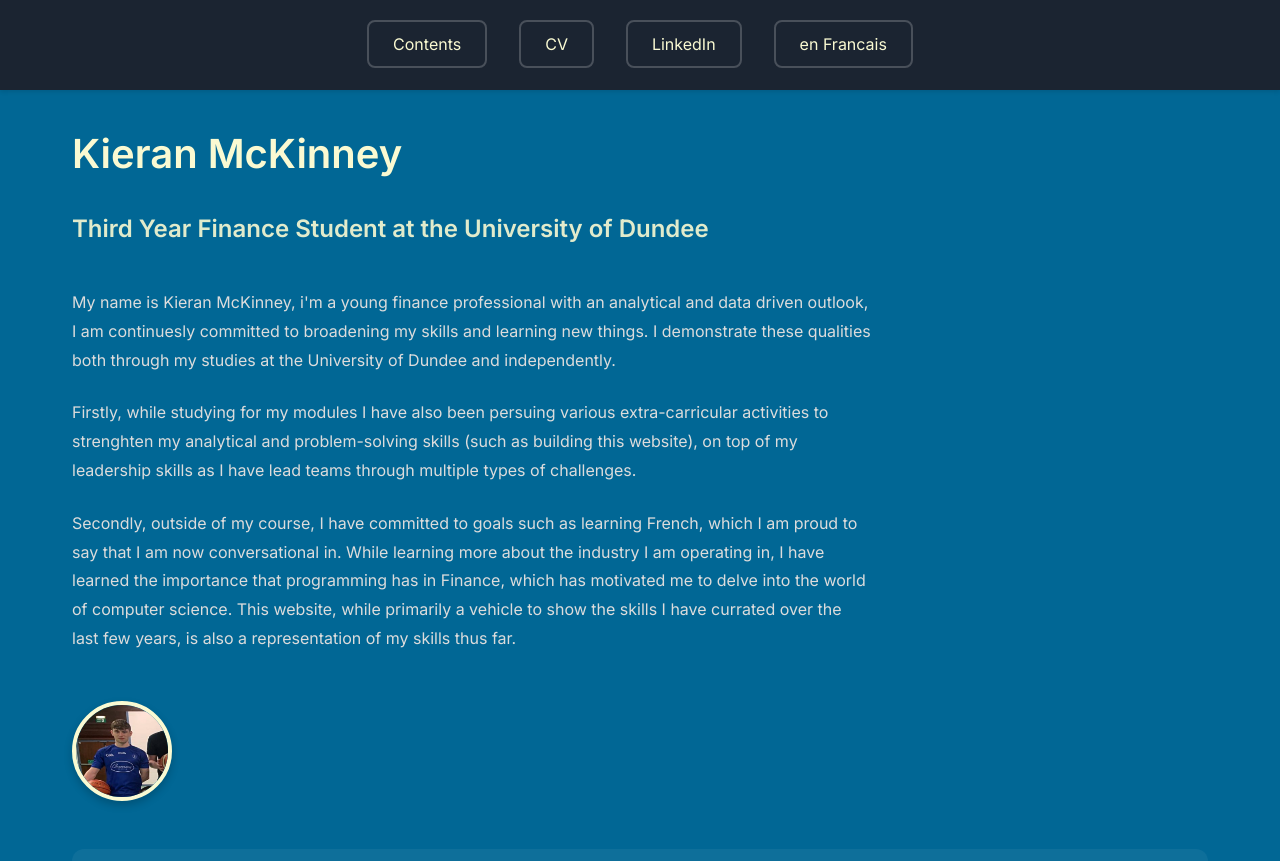
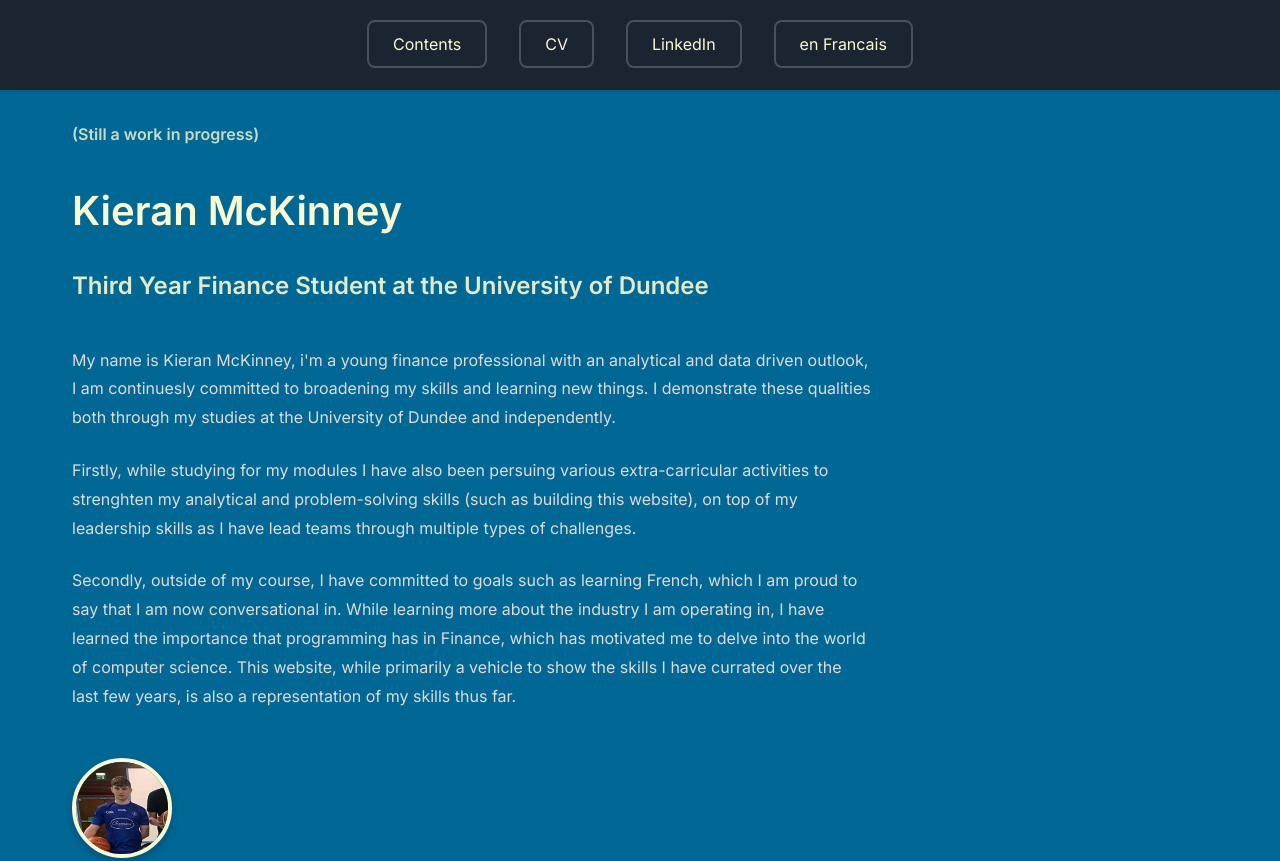
Before and after one commit to KieranMcK-Fin/kieranmck-fin.github.io, a plain HTML site: page index.html in a window 1280 px wide. Shown: the top 861 px of the page. Drawn offline with Linux system fonts and the light colour scheme.

Commit message:
Update index.html

```diff
--- a/index.html
+++ b/index.html
@@ -27,6 +27,7 @@
     <main>
         <div id="main_article">
             <article>
+                <h4>(Still a work in progress)</h4>
                 <h1>Kieran McKinney</h1>
                 <h3>Third Year Finance Student at the University of Dundee</h3>
                 <p>My name is Kieran McKinney, i'm a young finance professional with an analytical and data driven outlook, I am continuesly committed to broadening my skills and learning new things. I demonstrate these qualities both through my studies at the University of Dundee and independently.</p>
```
